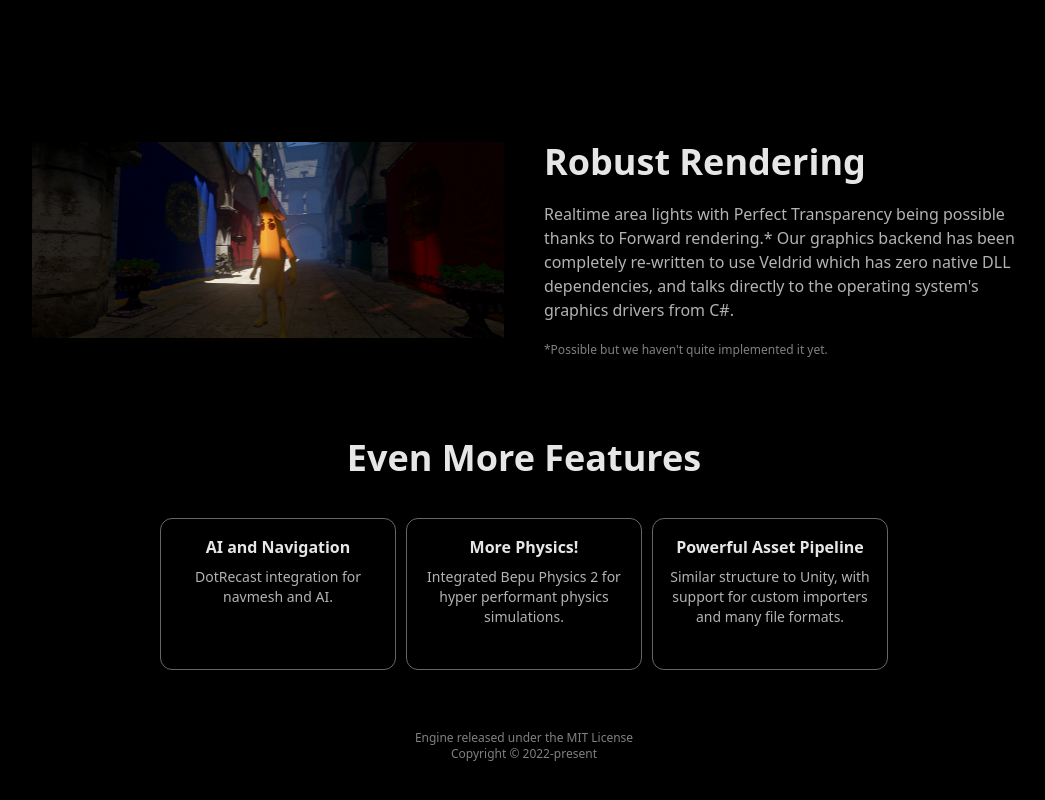
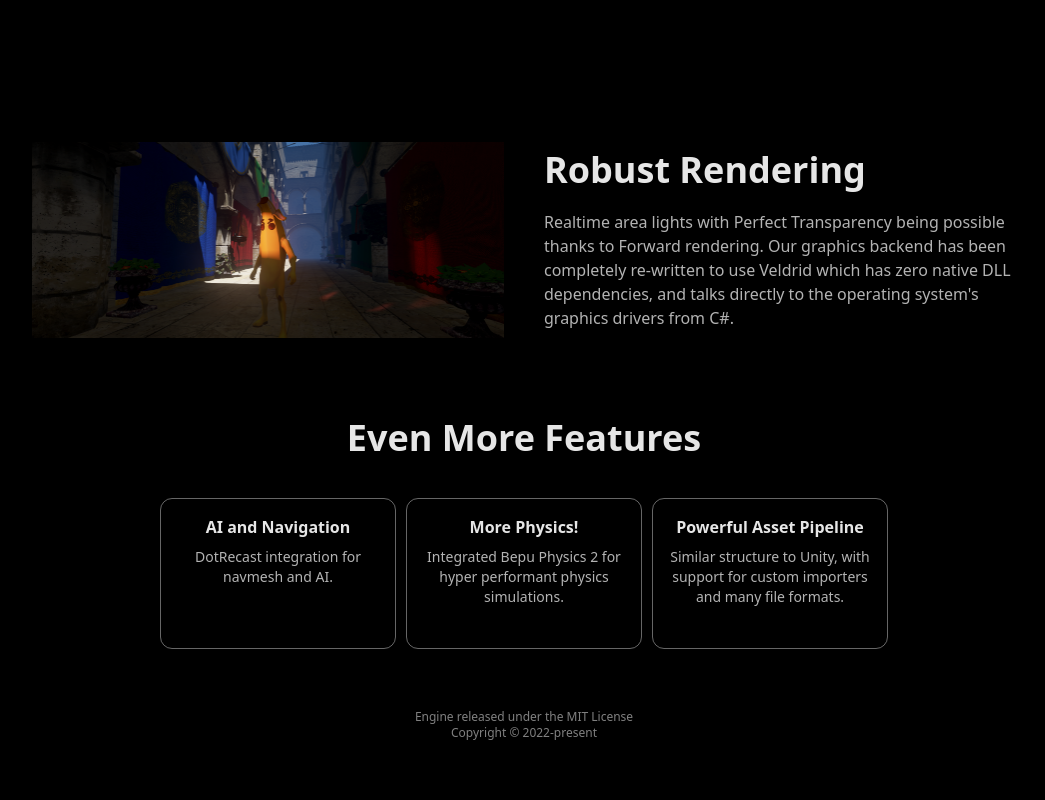
Before and after one commit to PaperPrototype/Prowl.Website, a SvelteKit app: page /features in a window 1280 px wide. Shown: the part 3004-3804 px from the top of the page, without its empty margins (116-1161 px from the left). Built offline with nearby package versions, Linux system fonts and the light colour scheme; grey boxes are pictures that could not be loaded.

Commit message:
fixed wording on featurers page

```diff
--- a/src/routes/features/+page.svelte
+++ b/src/routes/features/+page.svelte
@@ -153,13 +153,10 @@
       <div class="flex flex-col gap-3">
         <p class="text-white/70">
           Realtime area lights with Perfect Transparency being possible thanks
-          to Forward rendering.* Our graphics backend has been completely
+          to Forward rendering. Our graphics backend has been completely
           re-written to use Veldrid which has zero native DLL dependencies, and
           talks directly to the operating system's graphics drivers from C#.
         </p>
-      </div>
-      <div class="text-xs text-white/50 pt-5">
-        *Possible but we haven't quite implemented it yet.
       </div>
     </div>
 
```
